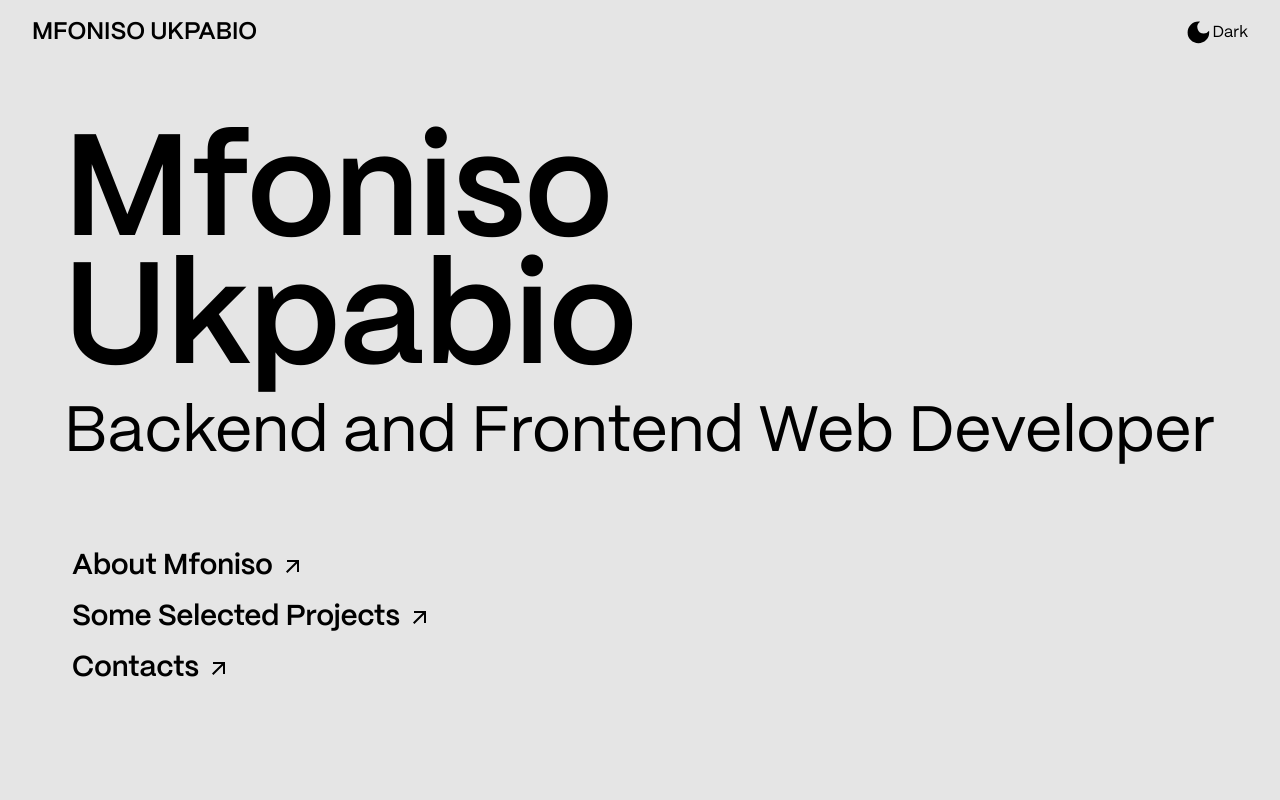
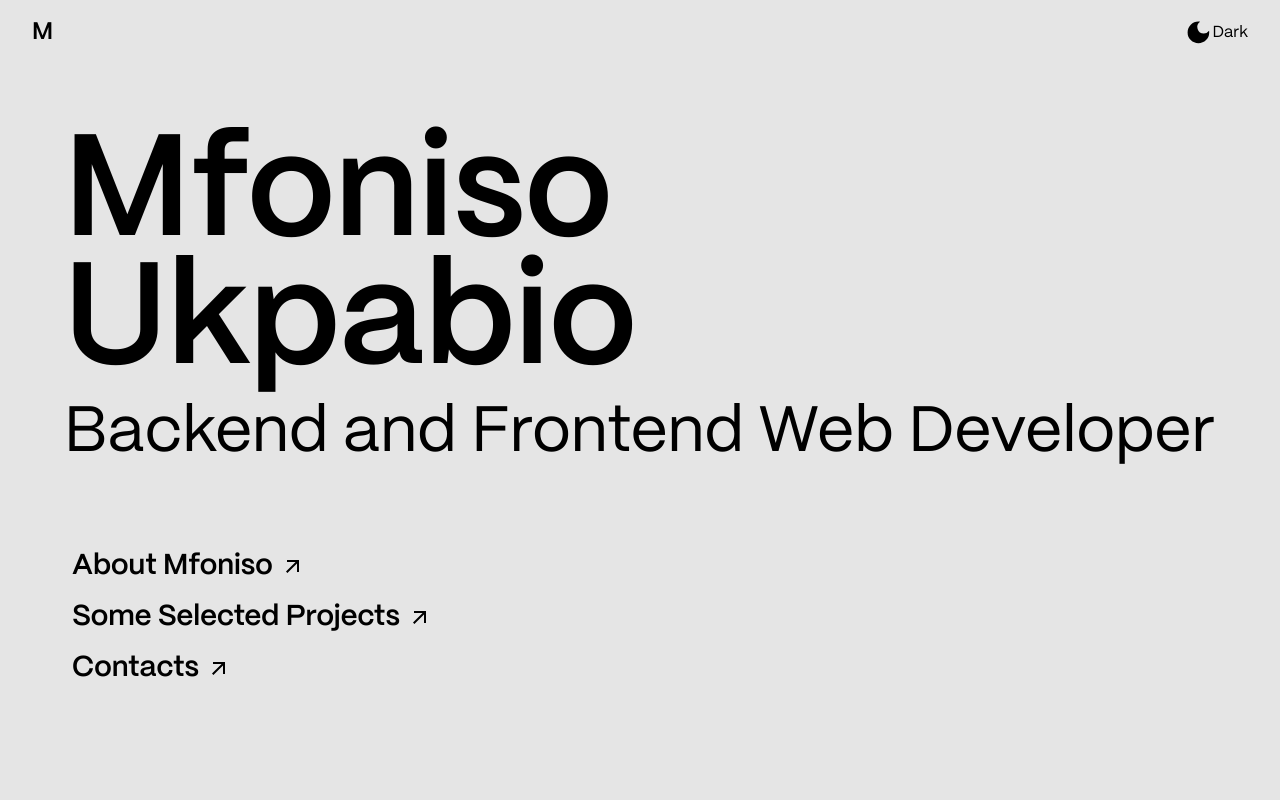
Before and after one commit to AirZED/new-portfolio, a React (Vite) app: page / in a window 1280 px wide. Shown: the top 800 px of the page. Built offline with nearby package versions, Linux system fonts and the light colour scheme.

Commit message:
changed logo

```diff
--- a/src/sections/Nav.tsx
+++ b/src/sections/Nav.tsx
@@ -71,7 +71,7 @@
     return (
       <nav className={navClassName}>
         <h1 className={style.name}>
-          MFONISO <span>UKPABIO</span>
+          {Contx.pageWidth > 500 ? "MFONISO UKPABIO" : "M"}
         </h1>
 
         <div className={style["close-menu"]}>
```
